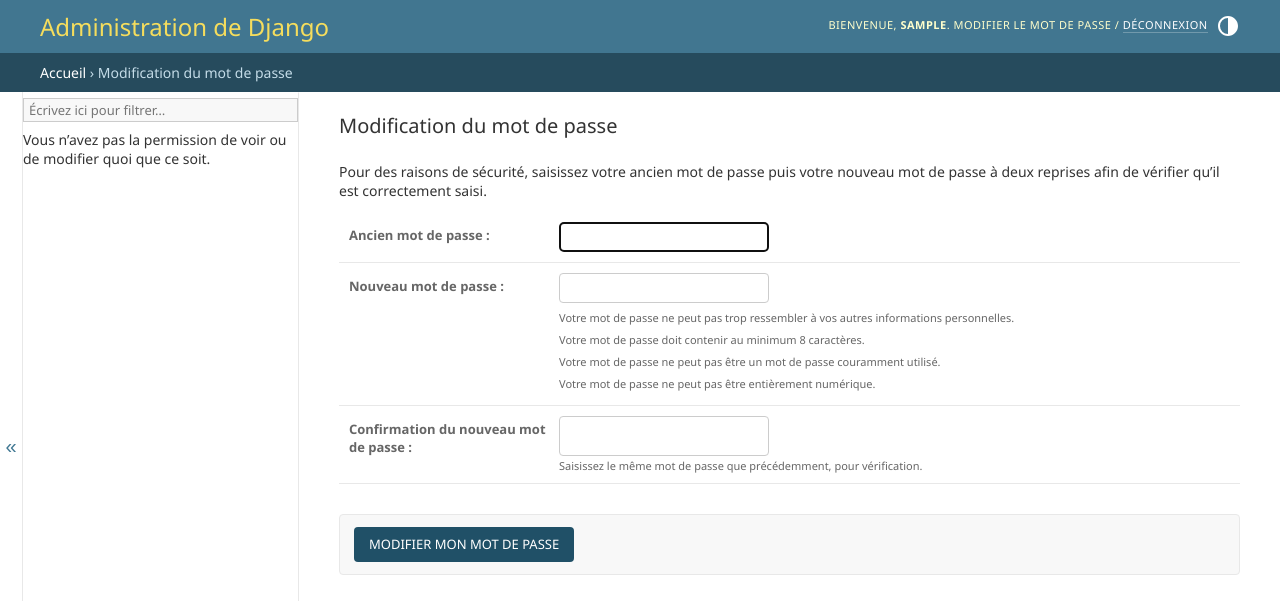
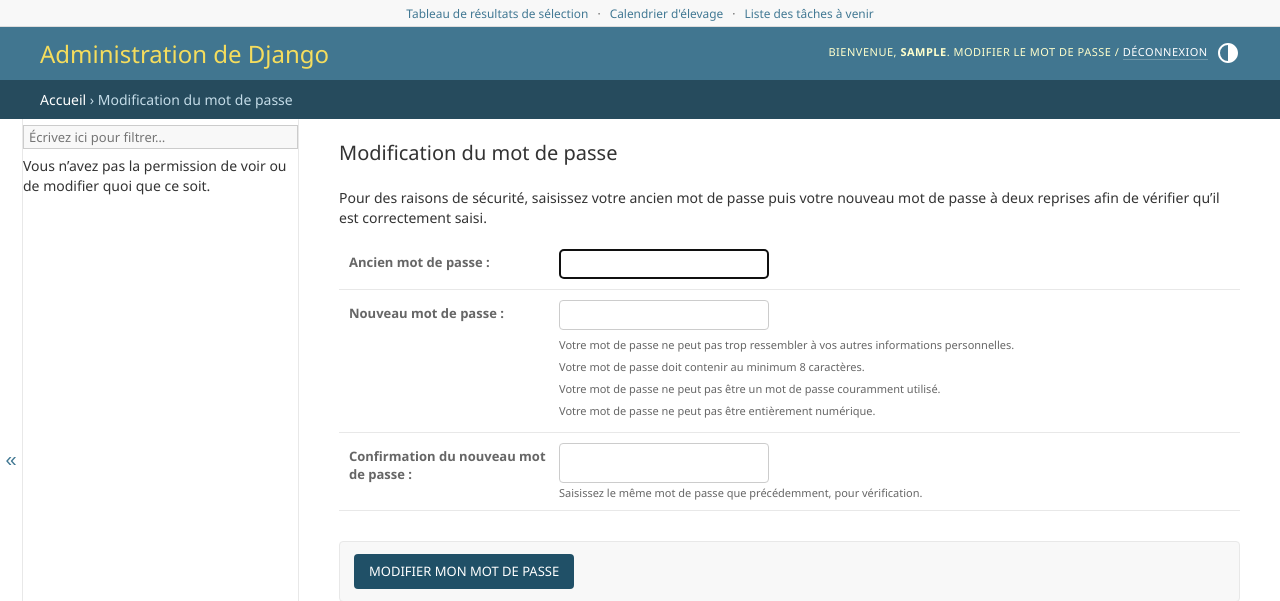
Before and after one commit to AlainDelree/ApiSelect, a Django app: a page that uses templates/admin/base.html in a window 1280 px wide. Shown: the top 601 px of the page. Run offline with Django 5.2, Linux system fonts and the light colour scheme; the visitor is signed in with stand-in values (Sample User, id 1); parts of the project's set-up code (start-up, migrations or seed data) failed here and were passed over.

Commit message:
Rend les liens Résultats/Calendrier/Tâches accessibles depuis toutes les pages admin (issue #26)
Déplace la barre de liens de templates/admin/index.html vers le block
header de templates/admin/base.html (déjà étendu partout via le
mécanisme du bandeau BASE DE TEST), avec un style discret (petite
barre grise, pas le bandeau rouge). Supprime templates/admin/index.html
devenu un override vide pour éviter toute duplication visuelle sur la
page d'accueil. Ajoute un test vérifiant la présence des liens sur la
liste des EtapeCalendrier et l'absence de duplication sur l'accueil.

```diff
--- a/templates/admin/base.html
+++ b/templates/admin/base.html
@@ -13,11 +13,26 @@
     }
 </style>
 {% endif %}
+<style>
+    #barre-liens-selection {
+        background: #f8f8f8; border-bottom: 1px solid #ddd;
+        text-align: center; font-size: 0.85em; padding: 0.4em;
+        color: #666;
+    }
+    #barre-liens-selection a { margin: 0 0.5em; }
+</style>
 {% endblock %}
 
 {% block header %}
 {% if BASE_DE_TEST_ACTIVE %}
 <div id="bandeau-base-test">⚠️ BASE DE TEST — données fictives</div>
 {% endif %}
+<div id="barre-liens-selection">
+    <a href="{% url 'selection:resultats' %}">Tableau de résultats de sélection</a>
+    ·
+    <a href="{% url 'selection:calendrier' %}">Calendrier d'élevage</a>
+    ·
+    <a href="{% url 'selection:taches' %}">Liste des tâches à venir</a>
+</div>
 {{ block.super }}
 {% endblock %}
```
Also changed, not shown: selection/tests.py (+28 -0 lines), templates/admin/index.html (deleted, +0 -11 lines).
